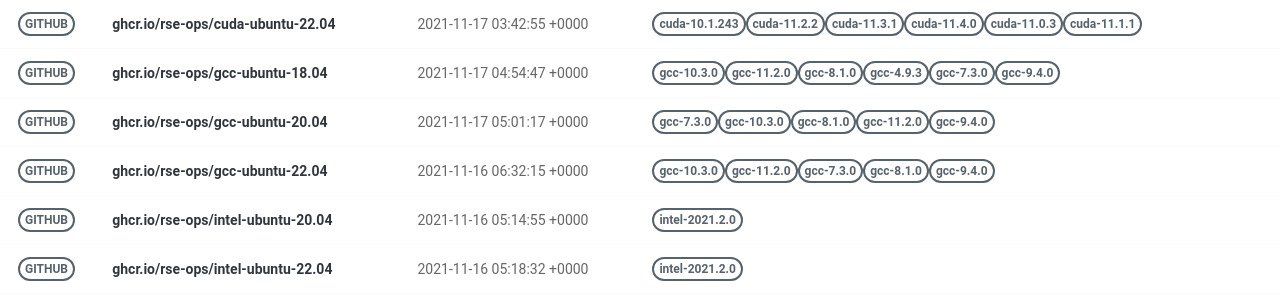
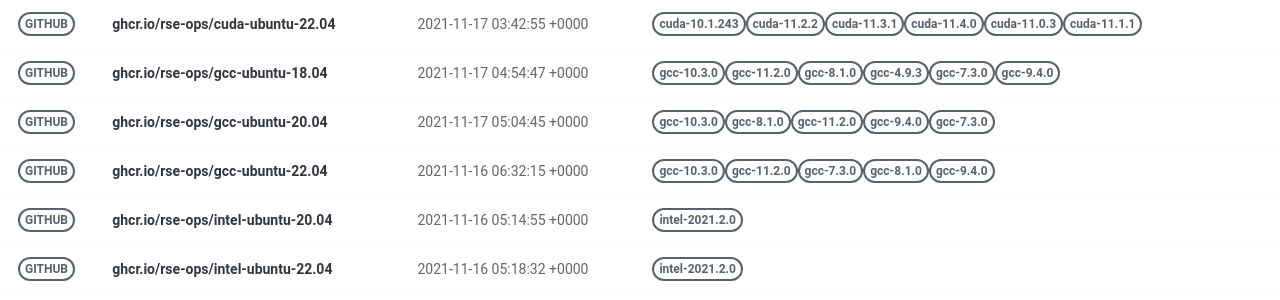
Before and after one commit to rse-ops/docker-images, a Jekyll site: the page built from pages/index.md, in a window 1280 px wide. Shown: the part 326-626 px from the top of the page. Built offline with Jekyll 4.4.1, drawn with Linux system fonts in a browser that asks for light colours; nearby versions of some CDN libraries.

Commit message:
Automated push to update library 2021-11-17

```diff
--- a/_library/ghcr.io-rse-ops-gcc-ubuntu-20.04.md
+++ b/_library/ghcr.io-rse-ops-gcc-ubuntu-20.04.md
@@ -1,14 +1,11 @@
 ---
 layout: container
 name: ghcr.io/rse-ops/gcc-ubuntu-20.04
-updated_at: 2021-11-17 05:01:17.977654
+updated_at: 2021-11-17 05:04:45.929734
 
 
 container_url: https://github.com/orgs/rse-ops/packages/container/package/gcc-ubuntu-20.04
 versions:
- - tag: gcc-7.3.0
-   dockerfile: https://github.com/rse-ops/docker-images/blob/main/ubuntu/gcc/Dockerfile
-   manifest: https://crane.ggcr.dev/manifest/ghcr.io/rse-ops/gcc-ubuntu-20.04:gcc-7.3.0
  - tag: gcc-10.3.0
    dockerfile: https://github.com/rse-ops/docker-images/blob/main/ubuntu/gcc/Dockerfile
    manifest: https://crane.ggcr.dev/manifest/ghcr.io/rse-ops/gcc-ubuntu-20.04:gcc-10.3.0
```
Also changed, not shown: other parts of _library/ghcr.io-rse-ops-gcc-ubuntu-20.04.md (+3 -0 lines).
